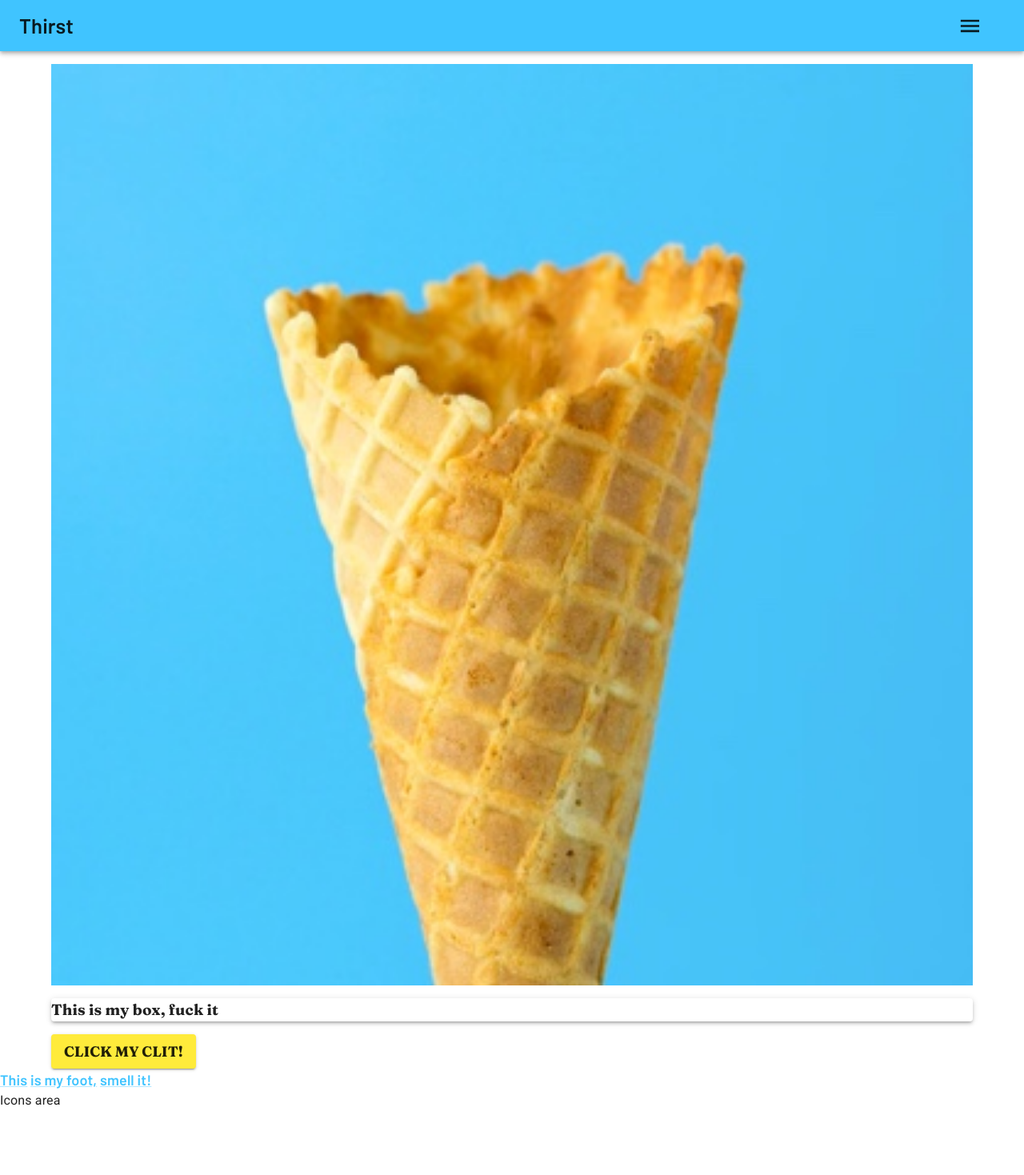
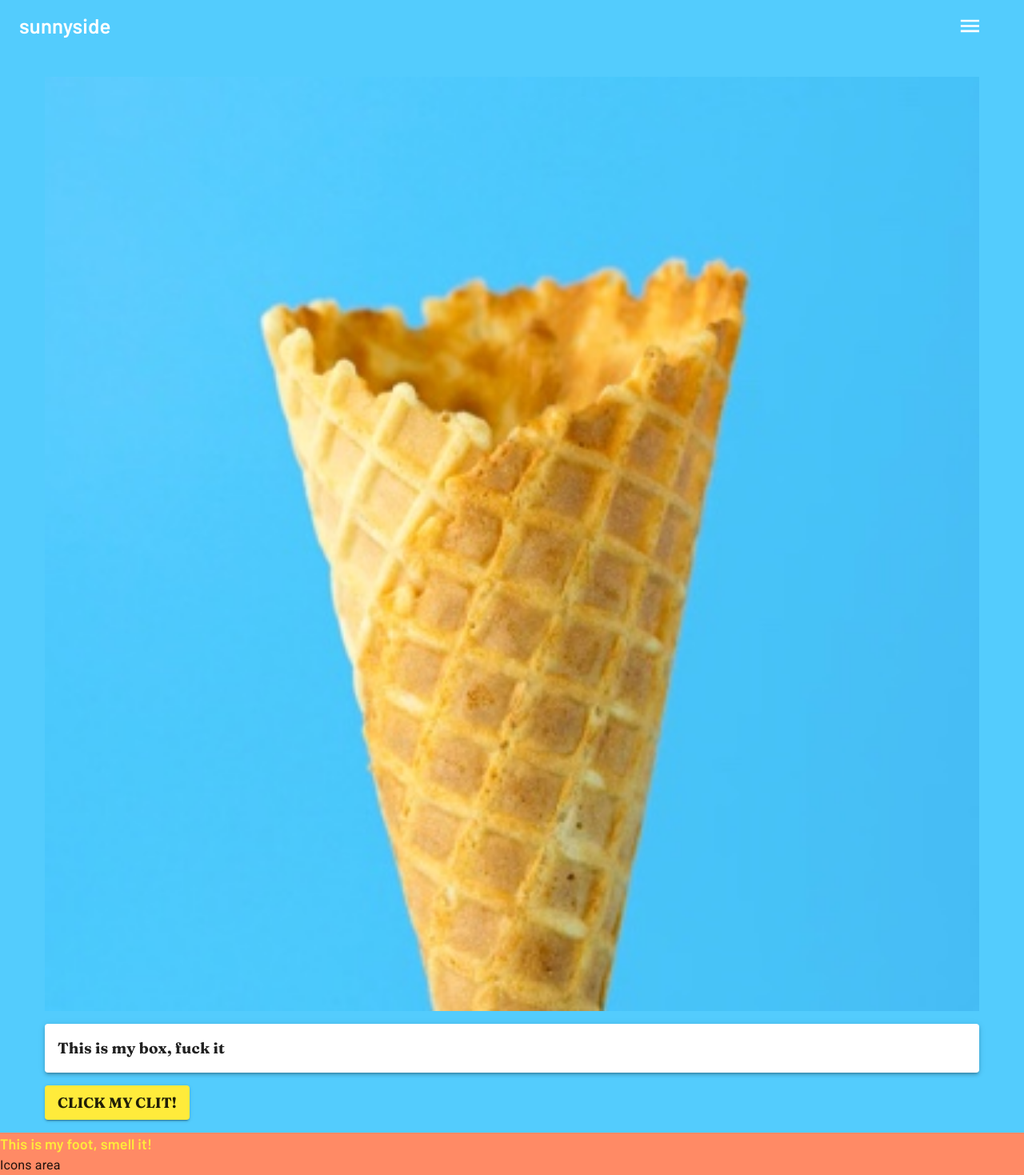
Before and after one commit to chukalicious/mui, a React (Create React App) app in the folder mui/: page / in a window 1280 px wide. Shown: the whole page at 80% size. Before the commit the page ends 1388 px from the top, so only its background shows below. Built offline with nearby package versions, Linux system fonts and the light colour scheme.

Commit message:
added more styles but I am still not able to create classes.

```diff
--- a/mui/src/App.js
+++ b/mui/src/App.js
@@ -4,13 +4,17 @@ import Landing from "./components/Landing";
 import Footer from "./components/Footer";
 import { ThemeProvider } from "@mui/material/styles";
 import { mainTheme } from "./styles/MainTheme";
+import Box from "@mui/material/Box";
+import { styled } from "@mui/material/styles";
 
 function App() {
   return (
     <ThemeProvider theme={mainTheme}>
-      <Navbar />
-      <Landing />
-      <Footer />
+      <Box sx={{ bgcolor: "primary.main" }}>
+        <Navbar />
+        <Landing />
+        <Footer />
+      </Box>
     </ThemeProvider>
   );
 }
--- a/mui/src/components/Footer.js
+++ b/mui/src/components/Footer.js
@@ -3,11 +3,18 @@ import Typography from "@mui/material/Typography";
 import Link from "@mui/material/Link";
 
 const Footer = () => {
+  const linkProps = {
+    variant: "subtitle2",
+    underline: "hover",
+    color: "secondary",
+  };
   return (
-    <Box>
+    <Box sx={{ bgcolor: "warning.main" }}>
       <Box>
-        <Typography variant="subtitle2">
-          <Link>This</Link> <Link>is my foot,</Link> <Link>smell it!</Link>
+        <Typography>
+          <Link {...linkProps}>This</Link>{" "}
+          <Link {...linkProps}>is my foot,</Link>{" "}
+          <Link {...linkProps}>smell it!</Link>
         </Typography>
       </Box>
       <Box>Icons area</Box>
--- a/mui/src/components/Landing.js
+++ b/mui/src/components/Landing.js
@@ -8,9 +8,14 @@ import imageCone from "../images/imageCone.jpg";
 
 import ActionButton from "./ActionButton";
 
+const paperStyles = {
+  padding: "1rem",
+  width: "100%",
+};
+
 const Landing = () => {
   return (
-    <Container>
+    <Container style={paperStyles}>
       <Box>
         <ImageList>
           <ImageListItem cols={2}>
@@ -19,7 +24,7 @@ const Landing = () => {
         </ImageList>
       </Box>
       <Box>
-        <Paper elevation={3}>
+        <Paper style={{ padding: "1rem" }} elevation={3}>
           <Typography variant="body1">This is my box, fuck it</Typography>
         </Paper>
       </Box>
--- a/mui/src/components/Navbar.js
+++ b/mui/src/components/Navbar.js
@@ -8,8 +8,8 @@ import HamburgerMenu from "./HamburgerMenu";
 const Navbar = () => {
   return (
     <Box sx={{ flexGrow: 1 }}>
-      <AppBar position="static">
-        <Toolbar>
+      <AppBar elevation={0} position="static">
+        <Toolbar style={{ color: "white" }}>
           <Title />
           <HamburgerMenu />
         </Toolbar>
--- a/mui/src/components/Title.js
+++ b/mui/src/components/Title.js
@@ -3,7 +3,7 @@ import Typography from "@mui/material/Typography";
 const Title = () => {
   return (
     <Typography variant="h6" component="div" sx={{ flexGrow: 1 }}>
-      Thirst
+      sunnyside
     </Typography>
   );
 };
--- a/mui/src/styles/MainTheme.js
+++ b/mui/src/styles/MainTheme.js
@@ -4,7 +4,7 @@ import { createTheme } from "@mui/material/styles";
 export const mainTheme = createTheme({
   palette: {
     primary: {
-      main: lightBlue.A200,
+      main: "#53ccfd",
       light: lightBlue.A100,
       dark: lightBlue.A700,
     },
```
